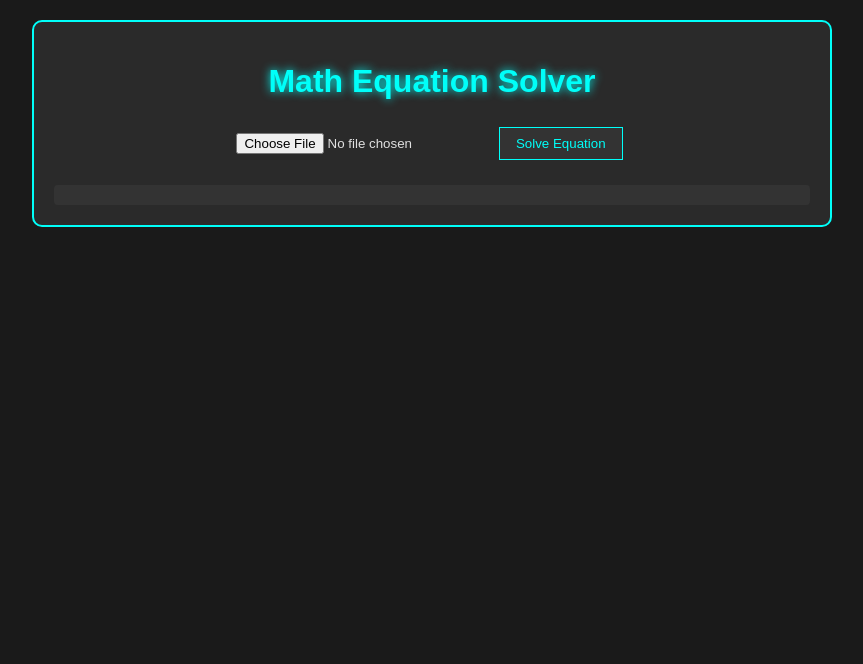
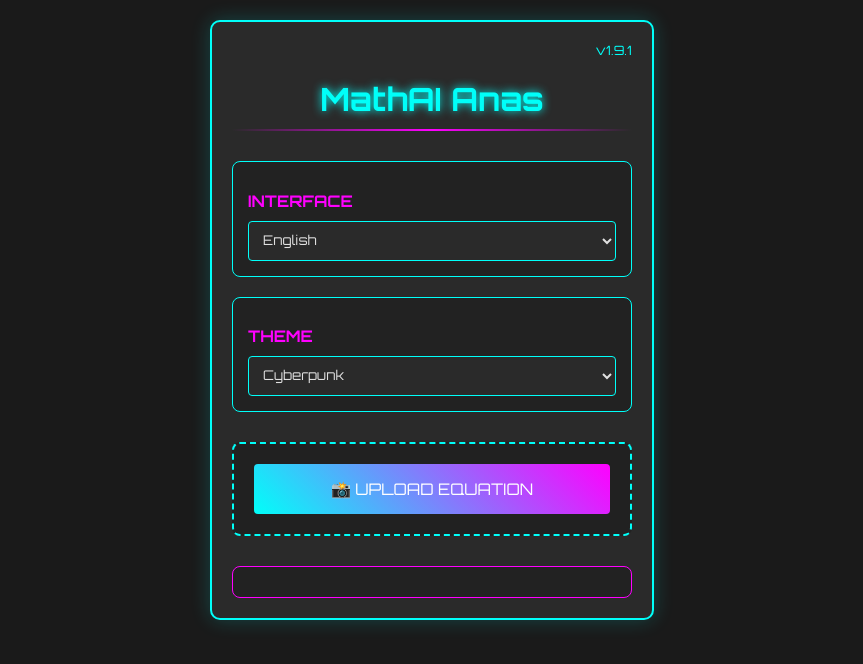
Before and after one commit to anasokaa/mathai-anas, a website: page index.html in a window 1280 px wide. Shown: the whole page, without its empty margins (208-1071 px from the left). Drawn offline with nearby package versions, Linux system fonts and the light colour scheme.

Commit message:
Update UI and add theme switching: - Add cyberpunk and industrial themes - Implement theme persistence with localStorage - Update button and container styling - Add version tag - Improve overall UI layout

```diff
--- a/index.html
+++ b/index.html
@@ -3,25 +3,49 @@
 <head>
     <meta charset="UTF-8">
     <meta name="viewport" content="width=device-width, initial-scale=1.0">
-    <title>Math Equation Solver</title>
+    <title>MathAI Anas</title>
+    <link rel="stylesheet" href="https://fonts.googleapis.com/css2?family=Orbitron:wght@400;700&display=swap">
     <link rel="stylesheet" href="styles.css">
 </head>
 <body>
     <div class="container">
-        <h1>Math Equation Solver</h1>
+        <div class="version-tag">v1.9.1</div>
+        <h1>MathAI Anas</h1>
+
+        <div class="interface-section">
+            <h2>INTERFACE</h2>
+            <select id="language" class="cyber-select">
+                <option value="english">English</option>
+                <option value="french">Français</option>
+            </select>
+        </div>
+
+        <div class="theme-section">
+            <h2>THEME</h2>
+            <select id="theme" class="cyber-select">
+                <option value="cyberpunk">Cyberpunk</option>
+                <option value="industrial">Industrial</option>
+            </select>
+        </div>
+
         <div class="upload-section">
-            <input type="file" id="imageInput" accept="image/*">
-            <button id="solveButton">Solve Equation</button>
+            <div class="upload-border">
+                <button class="upload-button" onclick="document.getElementById('imageInput').click()">
+                    📸 UPLOAD EQUATION
+                </button>
+            </div>
+            <input type="file" id="imageInput" accept="image/*" style="display: none;">
         </div>
+
         <div class="preview-section">
             <img id="imagePreview" style="display: none;">
         </div>
+
         <div class="result-section">
-            <div id="loading" style="display: none;">Solving...</div>
+            <div id="loading" style="display: none;">PROCESSING...</div>
             <div id="solution"></div>
         </div>
     </div>
     <script src="script.js"></script>
-    <script src="https://cdn.jsdelivr.net/npm/marked/marked.min.js"></script>
 </body>
 </html>
--- a/script.js
+++ b/script.js
@@ -1,8 +1,22 @@
 const API_KEY = 'AIzaSyBya-gL9tn8Gp5Tl5Rzg3Dk5ke2yzWeGjY';
 const API_URL = 'https://generativelanguage.googleapis.com/v1beta/models/gemini-1.5-flash:generateContent';
 
+// Theme handling
+document.addEventListener('DOMContentLoaded', () => {
+    // Restore preferred theme
+    const savedTheme = localStorage.getItem('preferred-theme') || 'cyberpunk';
+    document.getElementById('theme').value = savedTheme;
+    document.body.className = `theme-${savedTheme}`;
+
+    // Setup theme change listener
+    document.getElementById('theme').addEventListener('change', (e) => {
+        const theme = e.target.value;
+        document.body.className = `theme-${theme}`;
+        localStorage.setItem('preferred-theme', theme);
+    });
+});
+
 document.getElementById('imageInput').addEventListener('change', handleImageSelect);
-document.getElementById('solveButton').addEventListener('click', solveEquation);
 
 function handleImageSelect(event) {
     const file = event.target.files[0];
@@ -17,15 +31,13 @@ function handleImageSelect(event) {
             const preview = document.getElementById('imagePreview');
             preview.src = e.target.result;
             preview.style.display = 'block';
-            document.getElementById('solveButton').disabled = false;
+            processEquation(file);
         }
         reader.readAsDataURL(file);
     }
 }
 
-async function solveEquation() {
-    const imageInput = document.getElementById('imageInput');
-    const file = imageInput.files[0];
+async function processEquation(file) {
     const loading = document.getElementById('loading');
     const solution = document.getElementById('solution');
 
@@ -37,7 +49,7 @@ async function solveEquation() {
         const equation = await detectEquation(base64Image);
         const solvedEquation = await solveEquation(equation);
 
-        solution.innerHTML = marked.parse(solvedEquation);
+        solution.innerHTML = solvedEquation;
     } catch (error) {
         console.error('Error:', error);
         solution.innerHTML = `<div class="error">Error: ${error.message}</div>`;
--- a/styles.css
+++ b/styles.css
@@ -1,130 +1,158 @@
+:root {
+    --neon-blue: #00fff9;
+    --neon-pink: #ff00ff;
+    --cyber-black: #1a1a1a;
+    --cyber-dark: #2a2a2a;
+    --cyber-text: #e0e0e0;
+}
+
 body {
-    font-family: Arial, sans-serif;
-    max-width: 800px;
-    margin: 0 auto;
+    font-family: 'Orbitron', sans-serif;
+    margin: 0;
     padding: 20px;
-    background-color: #1a1a1a;
-    color: #e0e0e0;
+    background-color: var(--cyber-black);
+    color: var(--cyber-text);
+    min-height: 100vh;
 }
 
 .container {
-    text-align: center;
-    background-color: #2a2a2a;
+    max-width: 400px;
+    margin: 0 auto;
     padding: 20px;
+    background-color: var(--cyber-dark);
+    border: 2px solid var(--neon-blue);
     border-radius: 10px;
-    border: 2px solid #00fff9;
+    box-shadow: 0 0 20px rgba(0, 255, 249, 0.2);
+}
+
+.version-tag {
+    text-align: right;
+    color: var(--neon-blue);
+    font-size: 0.8em;
+    margin-bottom: 20px;
 }
 
 h1 {
-    color: #00fff9;
-    text-shadow: 0 0 10px #00fff9;
+    color: var(--neon-blue);
+    text-align: center;
+    text-shadow: 0 0 10px var(--neon-blue);
+    margin-bottom: 30px;
+    position: relative;
+}
+
+h1::after {
+    content: '';
+    display: block;
+    width: 100%;
+    height: 2px;
+    background: linear-gradient(90deg, transparent, var(--neon-pink), transparent);
+    margin-top: 10px;
+}
+
+h2 {
+    color: var(--neon-pink);
+    font-size: 1em;
+    margin-bottom: 10px;
+}
+
+.interface-section, .theme-section {
+    margin-bottom: 20px;
+    padding: 15px;
+    border: 1px solid var(--neon-blue);
+    border-radius: 8px;
+    background: rgba(0, 0, 0, 0.2);
+}
+
+.cyber-select {
+    width: 100%;
+    padding: 10px;
+    background: var(--cyber-dark);
+    border: 1px solid var(--neon-blue);
+    color: var(--cyber-text);
+    border-radius: 4px;
+    font-family: 'Orbitron', sans-serif;
 }
 
 .upload-section {
-    margin: 20px 0;
+    margin: 30px 0;
 }
 
-button {
-    background-color: #333;
-    color: #00fff9;
-    border: 1px solid #00fff9;
-    padding: 8px 16px;
-    cursor: pointer;
-    margin: 5px;
+.upload-border {
+    border: 2px dashed var(--neon-blue);
+    padding: 20px;
+    border-radius: 8px;
+    background: rgba(0, 0, 0, 0.2);
 }
 
-button:hover {
-    background-color: #00fff9;
-    color: #333;
+.upload-button {
+    width: 100%;
+    padding: 15px;
+    background: linear-gradient(45deg, var(--neon-blue), var(--neon-pink));
+    border: none;
+    border-radius: 4px;
+    color: white;
+    font-family: 'Orbitron', sans-serif;
+    font-size: 1em;
+    cursor: pointer;
+    transition: all 0.3s ease;
+}
+
+.upload-button:hover {
+    transform: translateY(-2px);
+    box-shadow: 0 5px 15px rgba(0, 255, 249, 0.4);
 }
 
 .preview-section img {
     max-width: 100%;
-    max-height: 400px;
+    border-radius: 8px;
+    border: 2px solid var(--neon-pink);
+    margin-top: 20px;
+}
+
+#loading {
+    color: var(--neon-blue);
+    text-align: center;
     margin: 20px 0;
 }
 
 #solution {
-    text-align: left;
-    white-space: pre-wrap;
-    font-family: monospace;
     margin-top: 20px;
-    padding: 10px;
-    background: #333;
-    border-radius: 4px;
-}
-
-#loading {
-    margin: 20px 0;
-    color: #00fff9;
-}
-
-.theme-select {
-    margin: 10px 0;
-    padding: 5px;
-    background: #333;
-    color: #00fff9;
-    border: 1px solid #00fff9;
-}
-
-.verification-section {
-    margin: 20px 0;
-    padding: 15px;
-    background: rgba(0, 255, 249, 0.1);
-    border-radius: 8px;
-}
-
-.step {
-    margin-bottom: 20px;
     padding: 15px;
     background: rgba(0, 0, 0, 0.2);
-    border-left: 3px solid #00fff9;
-}
-
-.step-number {
-    color: #00fff9;
-    font-weight: bold;
-}
-
-.step-equation {
-    font-family: 'Courier New', monospace;
-    color: #fff;
-    margin: 10px 0;
-    padding: 5px;
-    background: rgba(0, 0, 0, 0.3);
-}
-
-.step-explanation {
-    color: #aaa;
-    margin-top: 5px;
-}
-
-.final-solution {
-    margin-top: 20px;
-    padding: 15px;
-    background: rgba(0, 255, 102, 0.1);
-    color: #0f6;
-    font-weight: bold;
-    text-align: center;
+    border-radius: 8px;
+    border: 1px solid var(--neon-pink);
 }
 
 /* Industrial theme */
 .theme-industrial {
-    --neon-color: #ffd700;
-    --accent-color: #ff4500;
+    --neon-blue: #ffd700;  /* Gold */
+    --neon-pink: #ff4500;  /* Orange-Red */
+    --cyber-black: #232323;
+    --cyber-dark: #2d2d2d;
+    --cyber-text: #d0d0d0;
 }
 
-.theme-industrial button {
-    background-color: #444;
-    border-color: var(--neon-color);
-    color: var(--neon-color);
+.theme-industrial .container {
+    border-color: var(--neon-blue);
+    box-shadow: 0 0 20px rgba(255, 215, 0, 0.2);
 }
 
-.theme-industrial .step-number {
-    color: var(--neon-color);
+.theme-industrial .upload-border {
+    border-color: var(--neon-blue);
 }
 
-.theme-industrial .final-solution {
-    background: rgba(255, 215, 0, 0.1);
-    color: var(--neon-color);
+.theme-industrial .upload-button {
+    background: linear-gradient(45deg, var(--neon-blue), var(--neon-pink));
 }
+
+.theme-industrial .upload-button:hover {
+    box-shadow: 0 5px 15px rgba(255, 215, 0, 0.4);
+}
+
+.theme-industrial .cyber-select {
+    border-color: var(--neon-blue);
+}
+
+.theme-industrial #solution {
+    border-color: var(--neon-pink);
+}
```
